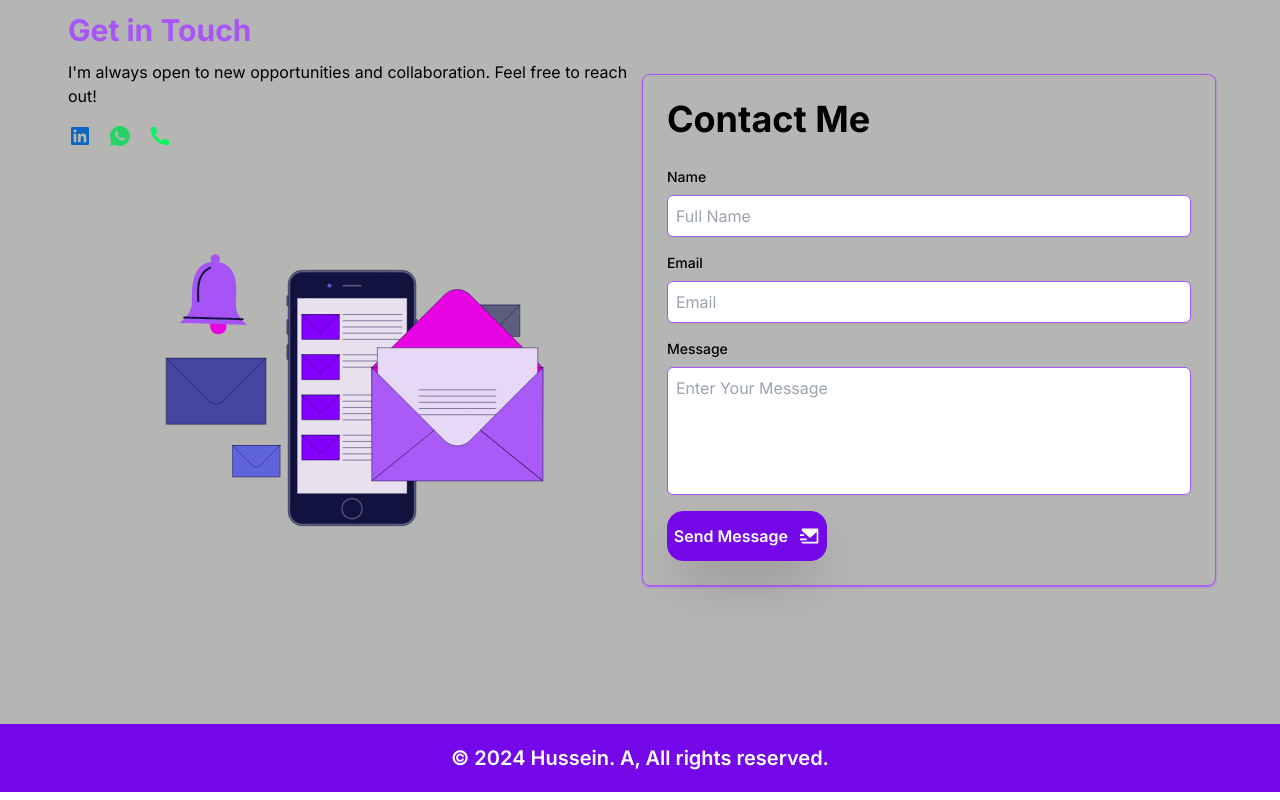
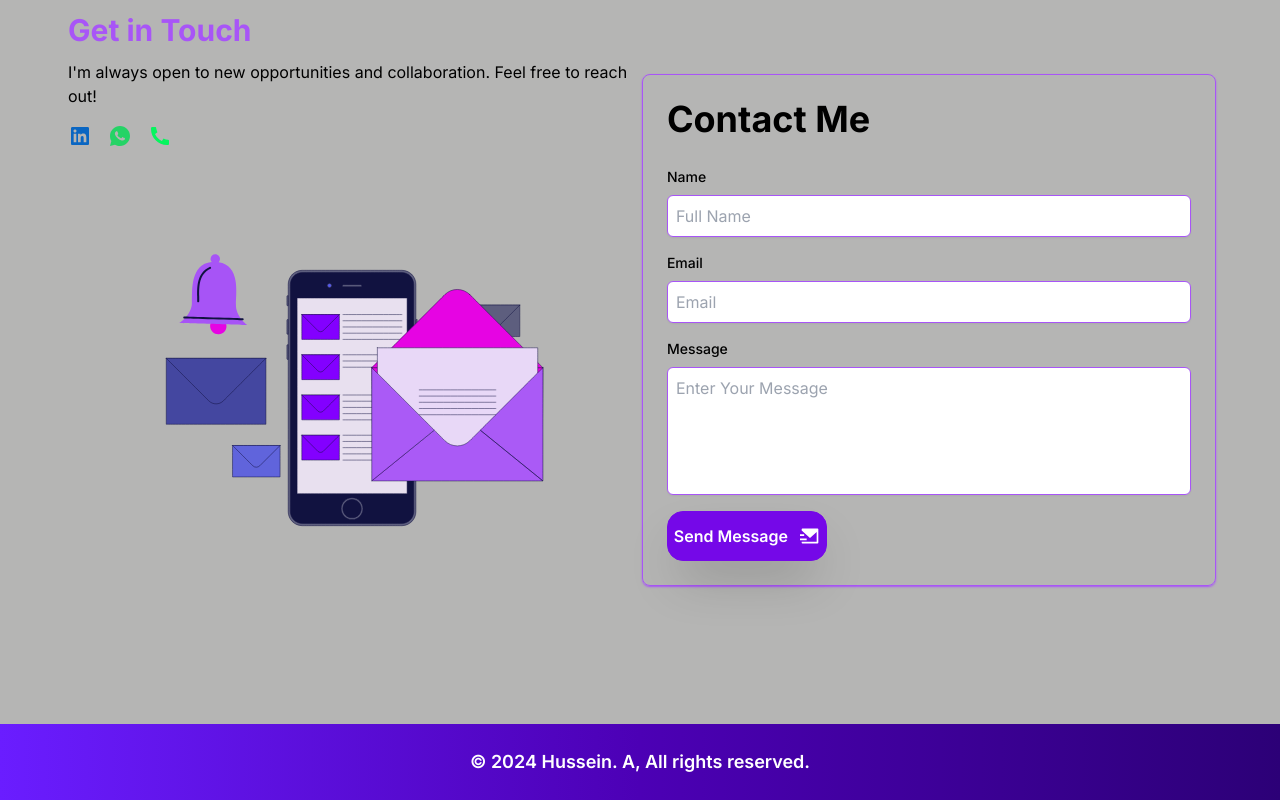
Before and after one commit to HusseinAshraf/My-Portfolio, a React (Vite) app: page / in a window 1280 px wide. Shown: the part 4496-5296 px from the top of the page. Built offline with nearby package versions, Linux system fonts and the light colour scheme.

Commit message:
update Footer

```diff
--- a/src/components/footer/Footer.jsx
+++ b/src/components/footer/Footer.jsx
@@ -1,10 +1,10 @@
 function Footer() {
   const date = new Date();
-  const year = date.getFullYear()
+  const year = date.getFullYear();
 
   return (
-    <footer className="relative z-20 w-full bg-[#7508E8] py-5">
-      <div className=" text-white flex w-full items-center justify-center font-semibold sm:text-sm md:text-xl">
+    <footer className="relative z-20 w-full bg-gradient-to-r from-[#6A1DFF] via-[#4C00B5] to-[#2C0077] py-6">
+      <div className="text-white flex w-full items-center justify-center font-semibold text-sm sm:text-base md:text-lg">
         &copy; {year} Hussein. A, All rights reserved.
       </div>
     </footer>
```
